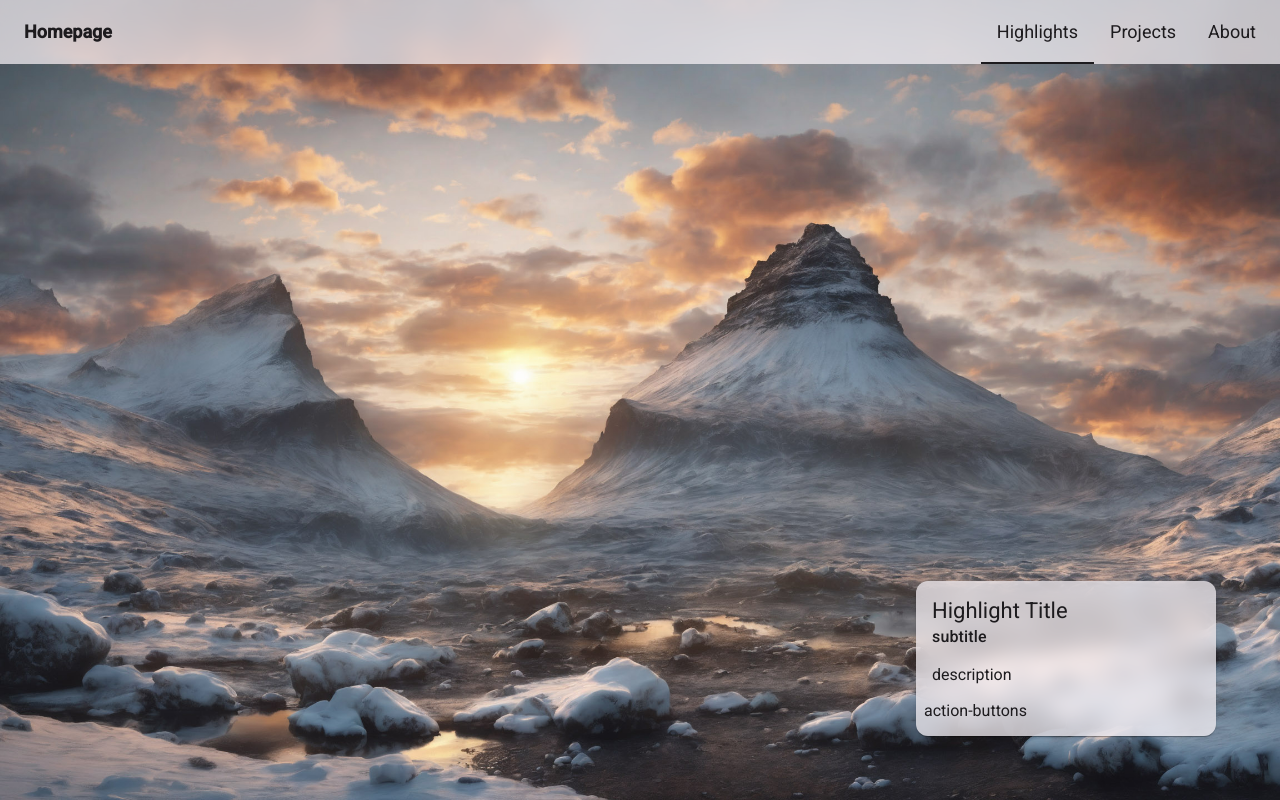
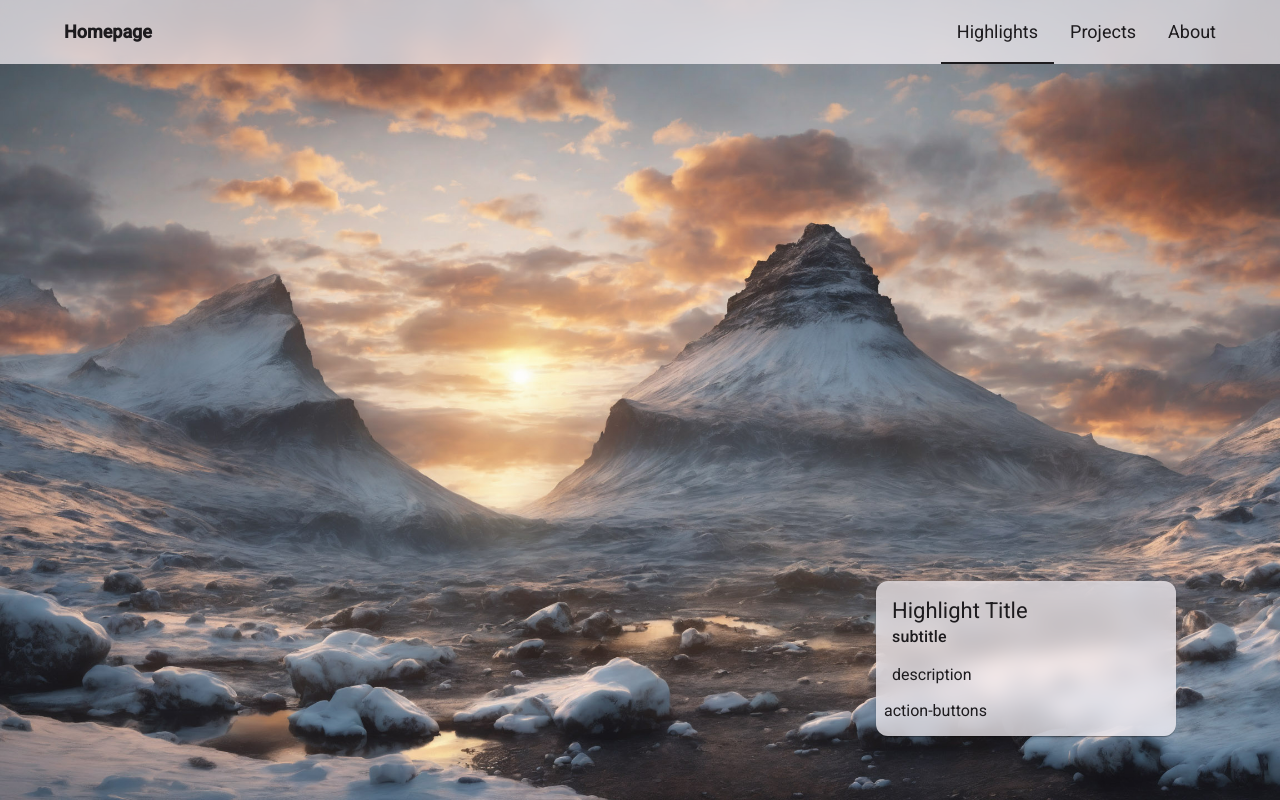
Before and after one commit to nbasargin/homepage, an Angular app: page /highlights in a window 1280 px wide. Built offline with nearby package versions, Linux system fonts and the light colour scheme.

Commit message:
define max width

```diff
--- a/src/app/highlights/highlight-card/highlight-card.component.css
+++ b/src/app/highlights/highlight-card/highlight-card.component.css
@@ -15,6 +15,16 @@
   width: 100vw;
 }
 
+.active-area {
+  position: absolute;
+  top: var(--global-header-height);
+  left: 50%;
+  width: 100%;
+  max-width: var(--global-max-width);
+  transform: translate(-50%, 0);
+  bottom: 0;
+}
+
 .card {
   position: absolute;
   bottom: 64px;
--- a/src/app/highlights/highlight-card/highlight-card.component.ts
+++ b/src/app/highlights/highlight-card/highlight-card.component.ts
@@ -8,6 +8,7 @@ import { MatCardModule } from '@angular/material/card';
   template: `
     <div class="highlight-card">
       <img class="background" src="/assets/stable-diffusion-iceland.jpg" alt="background" />
+      <div class="active-area">
         <mat-card class="card">
           <mat-card-header>
             <mat-card-title>Highlight Title</mat-card-title>
@@ -19,6 +20,7 @@ import { MatCardModule } from '@angular/material/card';
           <mat-card-actions> action-buttons </mat-card-actions>
         </mat-card>
       </div>
+    </div>
   `,
   styleUrl: 'highlight-card.component.css',
 })
--- a/src/app/main/header/header.component.css
+++ b/src/app/main/header/header.component.css
@@ -14,6 +14,8 @@
   padding: 0 8px;
   margin: 0;
   height: 100%;
+  max-width: var(--global-max-width);
+  margin: 0 auto;
 }
 
 .navbar-title {
--- a/src/app/projects/projects-page/projects-page.component.css
+++ b/src/app/projects/projects-page/projects-page.component.css
@@ -16,7 +16,7 @@
   gap: 24px;
   padding: 1rem;
 
+  max-width: var(--global-max-width);
   margin: 0 auto;
-  max-width: 1200px;
   justify-content: center;
 }
--- a/src/styles.scss
+++ b/src/styles.scss
@@ -2,6 +2,7 @@
 
 :root {
   --global-header-height: 64px;
+  --global-max-width: 1200px;
 }
 
 * {
```
Lines whose indentation alone changed are shown as unchanged.
